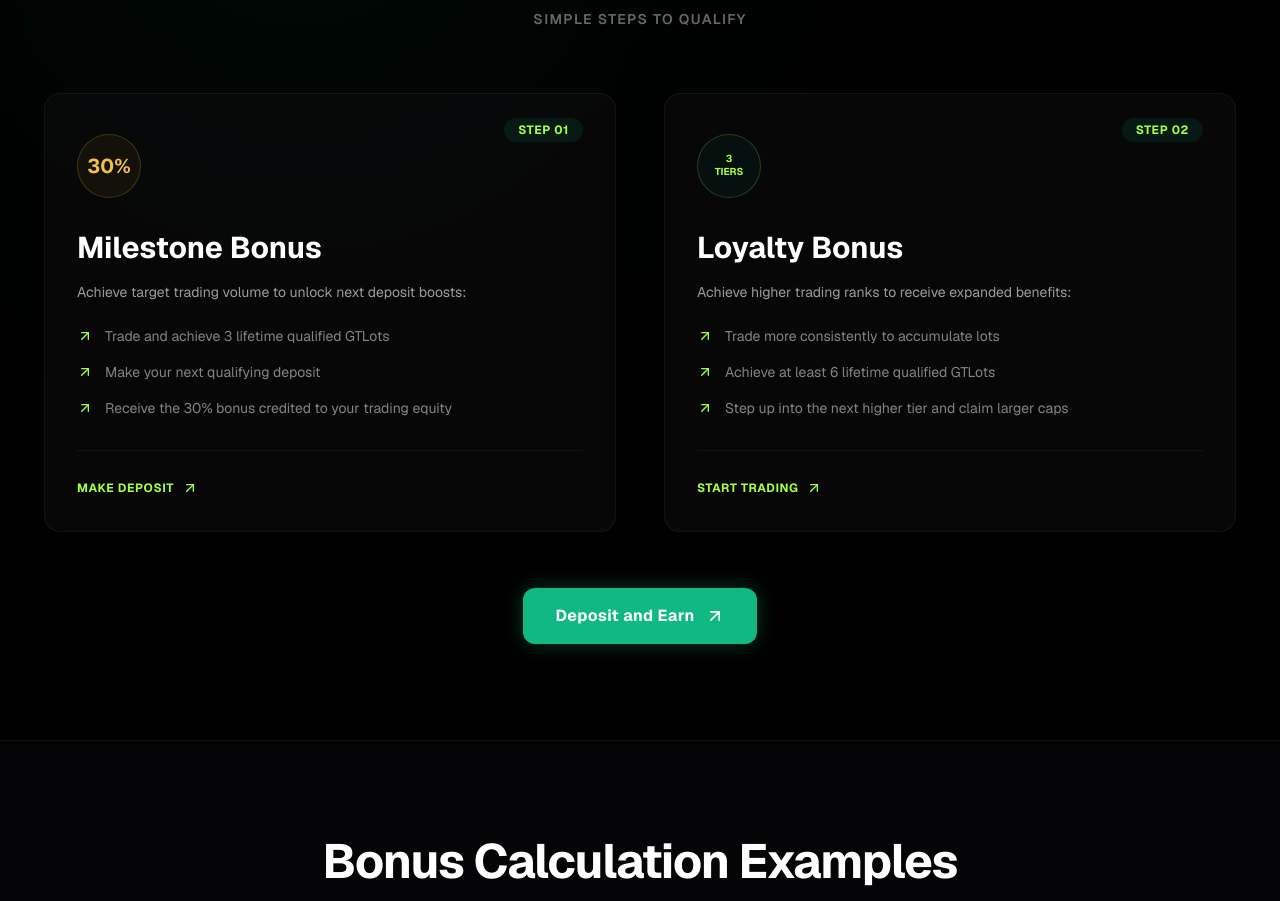
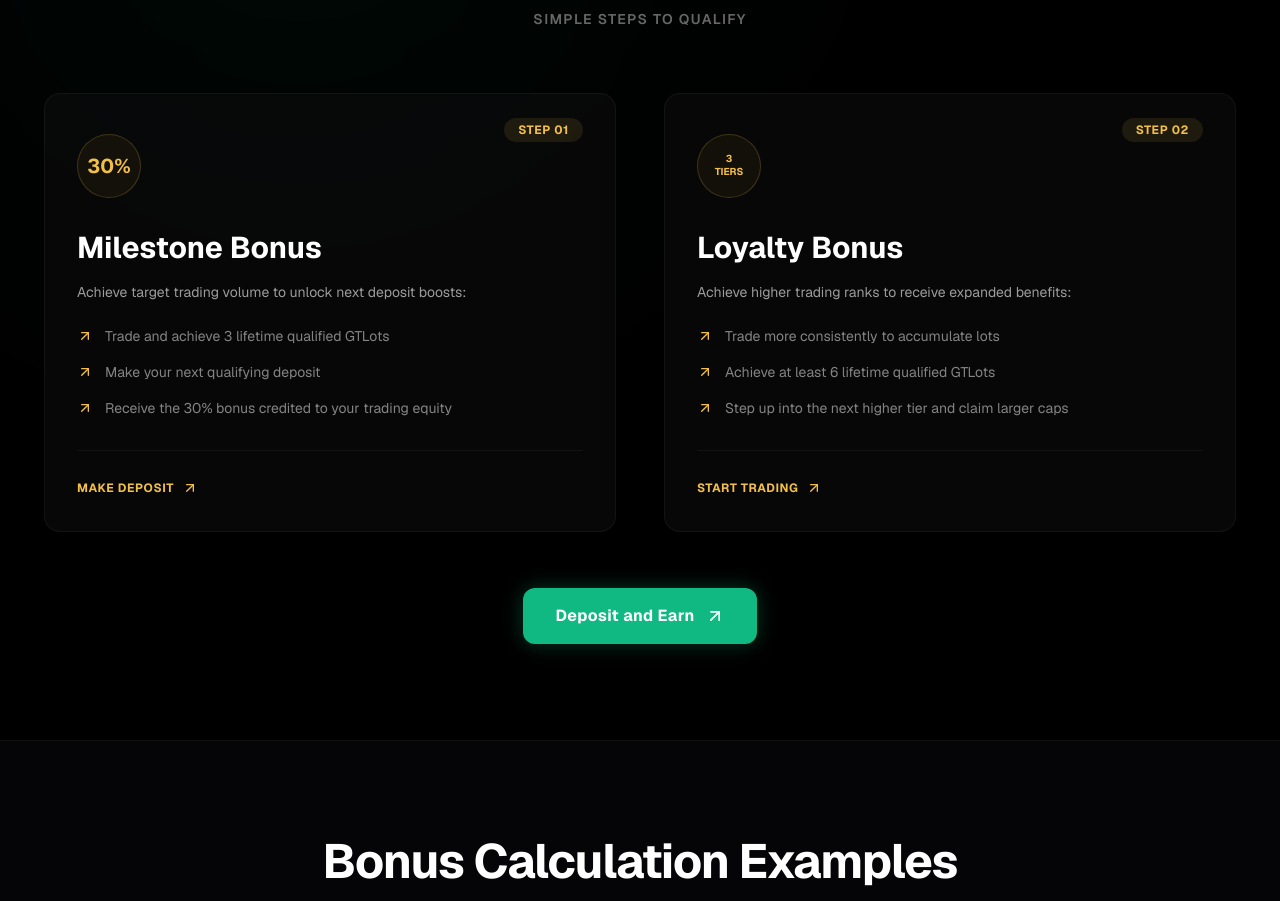
Before and after one commit to MuskanSing-rajput/brokerLanding, a Next.js app: page /promotions in a window 1280 px wide. Shown: the part 1709-2610 px from the top of the page. Built offline with nearby package versions, Linux system fonts and the light colour scheme.

Commit message:
style: update bonus program cards to use F3C047 color

```diff
--- a/app/promotions/page.tsx
+++ b/app/promotions/page.tsx
@@ -344,30 +344,30 @@ export default function PromotionsPage() {
 
           {/* Milestone Step Card */}
           <div className="bg-[#0c0c0e]/60 border border-white/5 rounded-2xl p-8 hover:border-white/10 transition-all relative">
-            <span className="absolute top-6 right-8 text-xs font-bold text-[#A4FE46] bg-[#10B981]/10 px-3.5 py-1 rounded-full uppercase tracking-wider">
+            <span className="absolute top-6 right-8 text-xs font-bold text-[#F3C047] bg-[#F3C047]/10 px-3.5 py-1 rounded-full uppercase tracking-wider">
               Step 01
             </span>
-            <div className="w-16 h-16 rounded-full border border-[#F3C048]/20 flex items-center justify-center text-xl font-bold bg-[#F3C048]/5 text-[#F3C048] mb-8 mt-2">
+            <div className="w-16 h-16 rounded-full border border-[#F3C047]/20 flex items-center justify-center text-xl font-bold bg-[#F3C047]/5 text-[#F3C047] mb-8 mt-2">
               30%
             </div>
             <h3 className="text-3xl font-bold text-white mb-4">Milestone Bonus</h3>
             <p className="text-white/60 text-sm mb-6">Achieve target trading volume to unlock next deposit boosts:</p>
             <ul className="space-y-4 text-white/50 text-sm">
               <li className="flex items-start space-x-3">
-                <ArrowUpRight className="w-4 h-4 text-[#A4FE46] mt-0.5 flex-shrink-0" />
+                <ArrowUpRight className="w-4 h-4 text-[#F3C047] mt-0.5 flex-shrink-0" />
                 <span>Trade and achieve 3 lifetime qualified GTLots</span>
               </li>
               <li className="flex items-start space-x-3">
-                <ArrowUpRight className="w-4 h-4 text-[#A4FE46] mt-0.5 flex-shrink-0" />
+                <ArrowUpRight className="w-4 h-4 text-[#F3C047] mt-0.5 flex-shrink-0" />
                 <span>Make your next qualifying deposit</span>
               </li>
               <li className="flex items-start space-x-3">
-                <ArrowUpRight className="w-4 h-4 text-[#A4FE46] mt-0.5 flex-shrink-0" />
+                <ArrowUpRight className="w-4 h-4 text-[#F3C047] mt-0.5 flex-shrink-0" />
                 <span>Receive the 30% bonus credited to your trading equity</span>
               </li>
             </ul>
             <div className="mt-8 pt-6 border-t border-white/5">
-              <Link href="#" className="inline-flex items-center space-x-2 text-xs font-bold uppercase tracking-wider text-[#A4FE46] hover:text-white transition-colors">
+              <Link href="#" className="inline-flex items-center space-x-2 text-xs font-bold uppercase tracking-wider text-[#F3C047] hover:text-white transition-colors">
                 <span>Make deposit</span>
                 <ArrowUpRight className="w-4 h-4" />
               </Link>
@@ -376,10 +376,10 @@ export default function PromotionsPage() {
 
           {/* Loyalty Step Card */}
           <div className="bg-[#0c0c0e]/60 border border-white/5 rounded-2xl p-8 hover:border-white/10 transition-all relative">
-            <span className="absolute top-6 right-8 text-xs font-bold text-[#A4FE46] bg-[#10B981]/10 px-3.5 py-1 rounded-full uppercase tracking-wider">
+            <span className="absolute top-6 right-8 text-xs font-bold text-[#F3C047] bg-[#F3C047]/10 px-3.5 py-1 rounded-full uppercase tracking-wider">
               Step 02
             </span>
-            <div className="w-16 h-16 rounded-full border border-[#A4FE46]/20 flex flex-col items-center justify-center text-[10px] font-bold uppercase leading-tight bg-[#10B981]/5 text-[#A4FE46] mb-8 mt-2 text-center">
+            <div className="w-16 h-16 rounded-full border border-[#F3C047]/20 flex flex-col items-center justify-center text-[10px] font-bold uppercase leading-tight bg-[#F3C047]/5 text-[#F3C047] mb-8 mt-2 text-center">
               <span>3</span>
               <span>Tiers</span>
             </div>
@@ -387,20 +387,20 @@ export default function PromotionsPage() {
             <p className="text-white/60 text-sm mb-6">Achieve higher trading ranks to receive expanded benefits:</p>
             <ul className="space-y-4 text-white/50 text-sm">
               <li className="flex items-start space-x-3">
-                <ArrowUpRight className="w-4 h-4 text-[#A4FE46] mt-0.5 flex-shrink-0" />
+                <ArrowUpRight className="w-4 h-4 text-[#F3C047] mt-0.5 flex-shrink-0" />
                 <span>Trade more consistently to accumulate lots</span>
               </li>
               <li className="flex items-start space-x-3">
-                <ArrowUpRight className="w-4 h-4 text-[#A4FE46] mt-0.5 flex-shrink-0" />
+                <ArrowUpRight className="w-4 h-4 text-[#F3C047] mt-0.5 flex-shrink-0" />
                 <span>Achieve at least 6 lifetime qualified GTLots</span>
               </li>
               <li className="flex items-start space-x-3">
-                <ArrowUpRight className="w-4 h-4 text-[#A4FE46] mt-0.5 flex-shrink-0" />
+                <ArrowUpRight className="w-4 h-4 text-[#F3C047] mt-0.5 flex-shrink-0" />
                 <span>Step up into the next higher tier and claim larger caps</span>
               </li>
             </ul>
             <div className="mt-8 pt-6 border-t border-white/5">
-              <Link href="#" className="inline-flex items-center space-x-2 text-xs font-bold uppercase tracking-wider text-[#A4FE46] hover:text-white transition-colors">
+              <Link href="#" className="inline-flex items-center space-x-2 text-xs font-bold uppercase tracking-wider text-[#F3C047] hover:text-white transition-colors">
                 <span>Start trading</span>
                 <ArrowUpRight className="w-4 h-4" />
               </Link>
```
